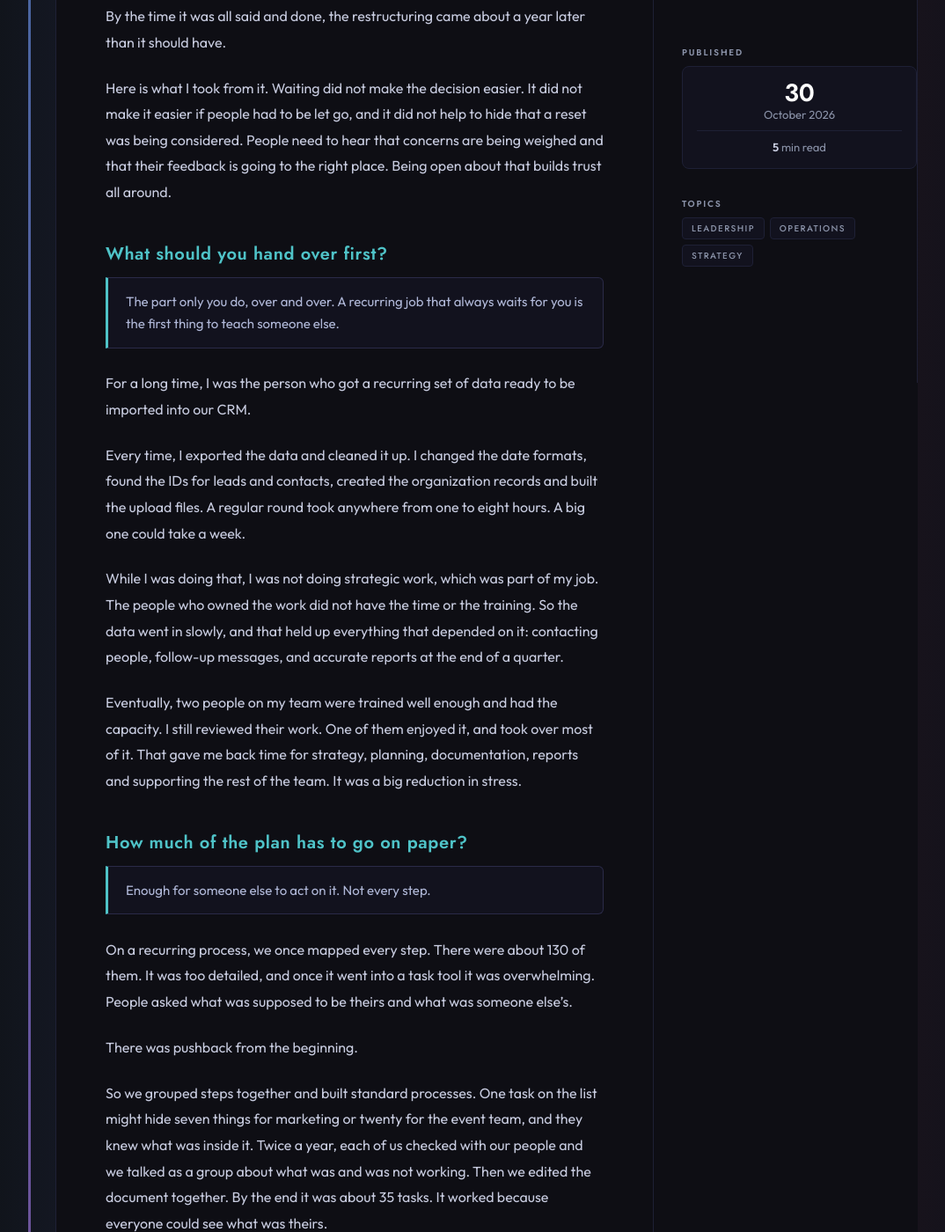
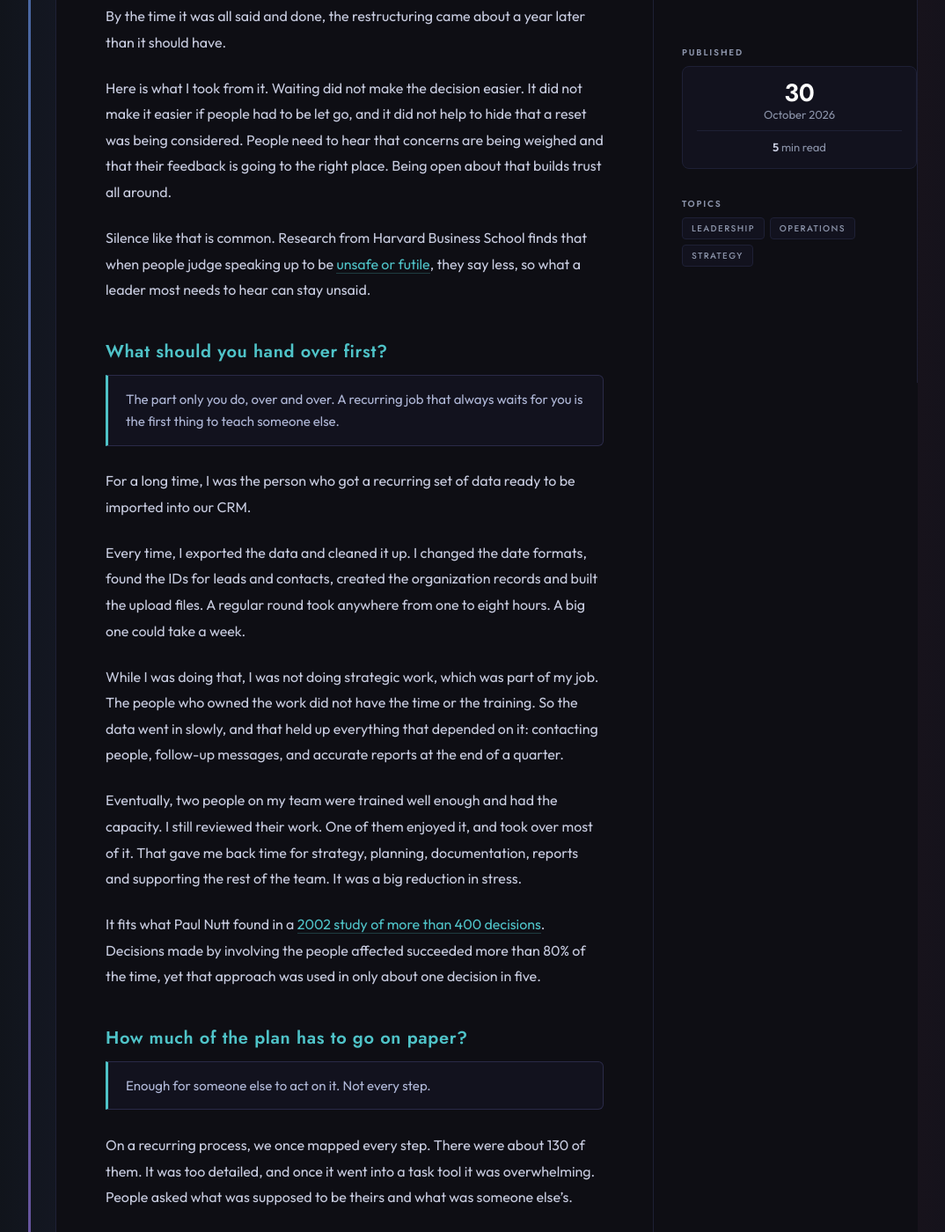
Before and after one commit to elizabethlemoine33-commits/bynorthlight-site, a Jekyll site: the page built from blog/the-plan-that-lives-in-your-head.md, in a window 1280 px wide and 1400 px high, scrolled down 1385 px. Shown: the whole window at 88% size, without its empty margins (87-1161 px from the left). Built offline with Jekyll 4.4.1, drawn with Linux system fonts in a browser that asks for light colours; some of the changed text lies outside the part shown.

Commit message:
Alone at the Top post: add research links (HBS, Nutt, Bain)
Co-Authored-By: Claude Sonnet 5.5 <noreply@anthropic.com>

```diff
--- a/blog/the-plan-that-lives-in-your-head.md
+++ b/blog/the-plan-that-lives-in-your-head.md
@@ -61,6 +61,8 @@ By the time it was all said and done, the restructuring came about a year later
 
 Here is what I took from it. Waiting did not make the decision easier. It did not make it easier if people had to be let go, and it did not help to hide that a reset was being considered. People need to hear that concerns are being weighed and that their feedback is going to the right place. Being open about that builds trust all around.
 
+Silence like that is common. Research from Harvard Business School finds that when people judge speaking up to be [unsafe or futile](https://www.library.hbs.edu/working-knowledge/do-i-dare-say-something), they say less, so what a leader most needs to hear can stay unsaid.
+
 ## What should you hand over first?
 
 <div class="answer-block">
@@ -74,6 +76,8 @@ Every time, I exported the data and cleaned it up. I changed the date formats, f
 While I was doing that, I was not doing strategic work, which was part of my job. The people who owned the work did not have the time or the training. So the data went in slowly, and that held up everything that depended on it: contacting people, follow-up messages, and accurate reports at the end of a quarter.
 
 Eventually, two people on my team were trained well enough and had the capacity. I still reviewed their work. One of them enjoyed it, and took over most of it. That gave me back time for strategy, planning, documentation, reports and supporting the rest of the team. It was a big reduction in stress.
+
+It fits what Paul Nutt found in a [2002 study of more than 400 decisions](https://news.osu.edu/half-of-business-decisions-fail-because-of-managements-blunders-new-study-finds/). Decisions made by involving the people affected succeeded more than 80% of the time, yet that approach was used in only about one decision in five.
 
 ## How much of the plan has to go on paper?
 
@@ -111,4 +115,6 @@ Then say it out loud: we need to make this decision, and I am struggling with it
 4. Give each decision an owner, so someone other than you knows what the next call is.
 5. Agree what "done" looks like, so nobody has to argue about it later.
 
+Bain's work on [decision roles](https://www.bain.com/insights/who-has-the-d/) points the same way: one person holds final authority and commits the organization to act, and too many people giving input slows decisions down.
+
 If this sounds like your week, the [Alone at the Top page](/who-we-help/alone-at-the-top) describes how I work with someone in this spot, and you can [get in touch](/contact.html) when you are ready to talk it through.
```
